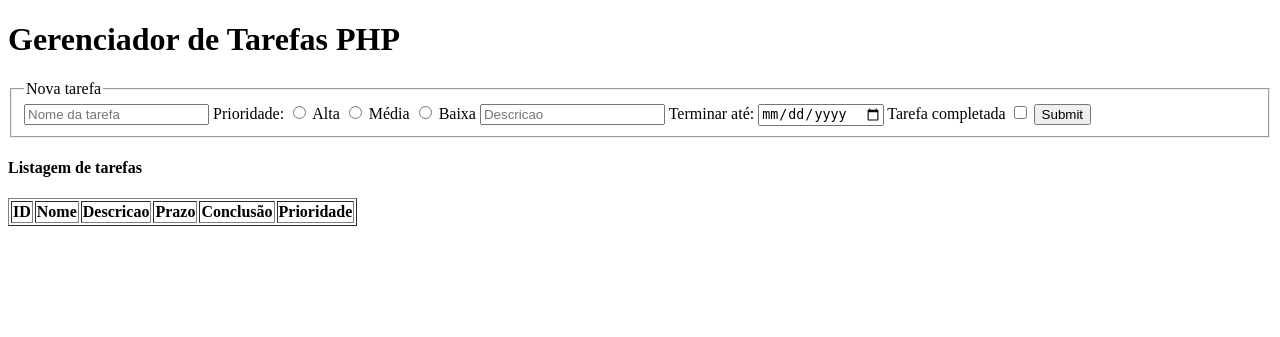
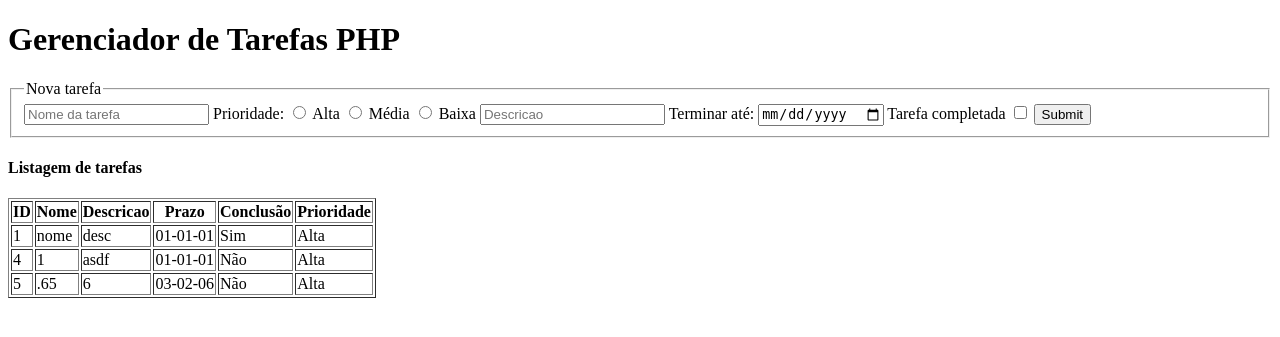
Before and after one commit to joao-danielewicz/ProgII, a PHP site: page /tarefas/TarefaForm.php in a window 1280 px wide. Shown: the top 337 px of the page. Run offline with PHP 8.4, Linux system fonts and the light colour scheme; lists and menus that the app fills with data are empty.

Commit message:
tratamento de ID, formulacao de objetos estrurados

```diff
--- a/tarefas/TarefaForm.php
+++ b/tarefas/TarefaForm.php
@@ -37,7 +37,7 @@
 
 
             <label for="concluida">Tarefa completada</label>
-            <input type="checkbox" name="concluida">
+            <input type="checkbox" name="concluida" value="1">
             <input type="submit" name="gravar">
         </fieldset>
     </form>
@@ -55,16 +55,22 @@
             </tr>
         </thead>
 
+        <tbody>
             <?php
-
             foreach ($tarefasController->GetTarefas() as $tarefa):
             ?>
-
-
-
+            <tr>
+                <td><?= $tarefa->id ?></td>
+                <td><?= $tarefa->nome?></td>
+                <td><?= $tarefa->descricao?></td>
+                <td><?= $tarefa->prazo->format('d-m-y')?></td>
+                <td><?= $tarefa->concluida  ? 'Sim' : 'Não'?></td>
+                <td><?= $tarefa->prioridade?></td>
+            </tr>
             <?php
             endforeach;
             ?>
+        </tbody>
     </table>
 
     <?php
--- a/tarefas/src/StorageOnCsv.php
+++ b/tarefas/src/StorageOnCsv.php
@@ -1,5 +1,6 @@
 <?php
 namespace Tarefas;
+use Exception;
 
 class StorageOnCsv{
     private string $path;
@@ -7,12 +8,28 @@
         $this->path = $path;
     }
 
-    public function Insert($tarefa){
-        $tarefa['id'] = $this->GetNextId();
+    public function Insert(array $tarefa){
+        $tarefaCadastro = [
+            'id'=> isset($tarefa['id']) ? $tarefa['id'] : $this->GetNextId(),
+            'nome' => $tarefa['nome'],
+            'descricao' => $tarefa['descricao'],
+            'prioridade' => $tarefa['prioridade'],
+            'prazo' => $tarefa['prazo'],
+            'concluida' => isset($tarefa['concluida']) ? 1 : 0
+        ];
+
 
         $fp = fopen($this->path, 'a');
-        fputcsv($fp, $tarefa);
+        fputcsv($fp, $tarefaCadastro);
         fclose($fp);
+    }
+
+    private function BuildTarefasFromCsv(array $listaTarefas){
+        $tarefasObj = [];
+        foreach($listaTarefas as $tarefa){
+            $tarefasObj[] = new Tarefa($tarefa[0], $tarefa[1], $tarefa[2], $tarefa[3], $tarefa[4], $tarefa[5]);
+        }
+        return $tarefasObj;
     }
 
     public function SelectAllTarefas(){
@@ -20,8 +37,14 @@
         while (($dados = fgetcsv($fp)) !== false) {
             $array[] = $dados;
         }
-        return $array;
+
+        if($array == null){
+            return null;
+        }else{
+            return $this->BuildTarefasFromCsv($array);
+        }
     }
+
 
     private function GetNextId(){
         if($this->SelectAllTarefas() == null){
@@ -30,7 +53,7 @@
 
         $ids = [];
         foreach($this->SelectAllTarefas() as $tarefa){
-            $ids[] = $tarefa[6];
+            $ids[] = $tarefa->id;
         }
         $nextId = max($ids);
         return $nextId+1;
--- a/tarefas/src/Tarefa.php
+++ b/tarefas/src/Tarefa.php
@@ -10,7 +10,7 @@
     public DateTime $prazo;
     public bool $concluida;
 
-    public function __construct(string $nome, string $descricao, string $prioridade, string $prazo, bool $concluida, int $id=0){
+    public function __construct(int $id, string $nome, string $descricao, string $prioridade, string $prazo, bool $concluida){
         $this->id=$id;
         $this->nome=$nome;
         $this->descricao=$descricao;
--- a/tarefas/src/TarefaAction.php
+++ b/tarefas/src/TarefaAction.php
@@ -6,5 +6,4 @@
 if(isset($_POST)){
     $tarefasController->Adicionar($_POST);
 }
-
 header('location: ../TarefaForm.php');
--- a/tarefas/src/tarefas.csv
+++ b/tarefas/src/tarefas.csv
@@ -1,5 +1,3 @@
-1,Alta,1,0001-01-01,on,Enviar,1
-1,Alta,1,0001-01-01,on,Enviar,2
-1,Alta,1,0001-01-01,on,Enviar,31
-1,Alta," 1",0001-01-01,on,Enviar,4
-1,Alta,1,0001-01-01,on,Enviar,32
+1,nome,desc,Alta,0001-01-01,true
+4,1,asdf,Alta,0001-01-01,0
+5,.65,6,Alta,0006-02-03,0
```
Lines whose indentation alone changed are shown as unchanged.
